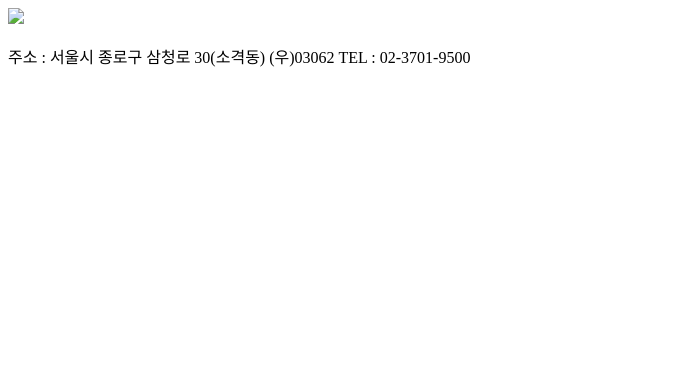
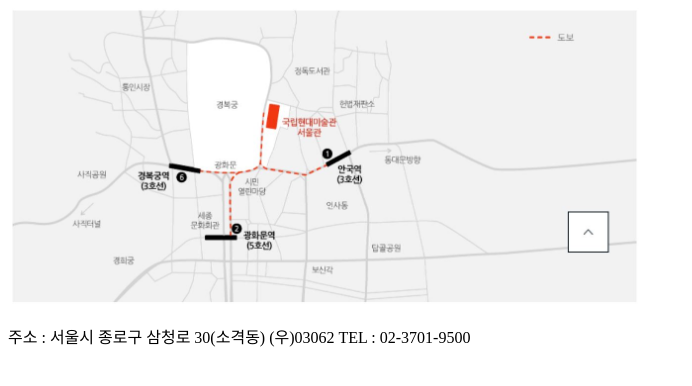
Before and after one commit to sdk1926/web-practice1, a plain HTML site: page contact.html in a window 1280 px wide. Shown: the whole page, without its empty margins (0-692 px from the left). Drawn offline with Linux system fonts and the light colour scheme.

Commit message:
Update contact.html

```diff
--- a/contact.html
+++ b/contact.html
@@ -3,7 +3,7 @@
   <meta charset="utf-8">
 <title>contact-html</title>
 </head><body>
-<img src="contactimg." width="50%">
+<img src="contactimg.JPG" width="50%">
 <p>주소 : 서울시 종로구 삼청로 30(소격동) (우)03062 TEL : 02-3701-9500</p>
 </body>
 </html>
```
